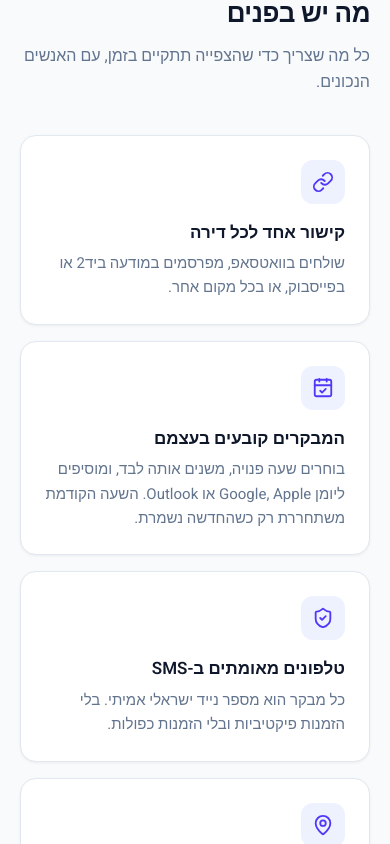
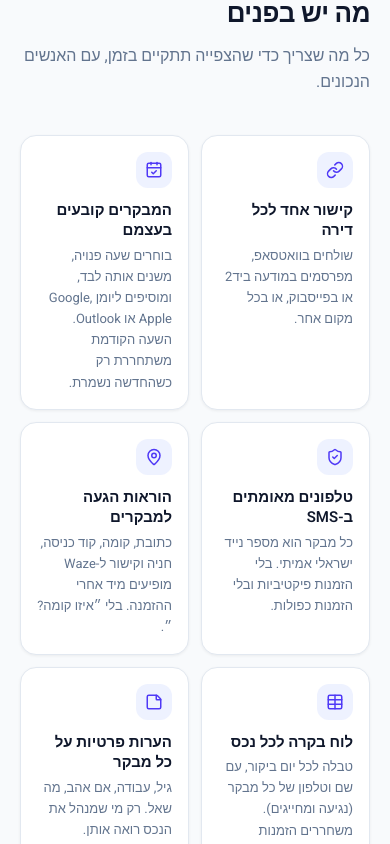
Before and after one commit to eilonmor/To-see-a-house, a React (Vite) app: page / in a window 390 px wide. Shown: the part 4560-5404 px from the top of the page. Built offline with nearby package versions, Linux system fonts and the light colour scheme; no server answers.

Commit message:
Refine feature section layout: adjust grid spacing, icon sizes, and text styles for improved readability

```diff
--- a/src/components/Landing.tsx
+++ b/src/components/Landing.tsx
@@ -173,16 +173,16 @@ export default function Landing({ loggedIn }: { loggedIn: boolean }) {
       <section id="features" className="scroll-mt-16 border-t border-slate-100 bg-slate-50">
         <Reveal className={`${container} ${sectionPad}`}>
           <SectionTitle title={L.features.title} subtitle={L.features.subtitle} />
-          <ul className="mt-10 grid gap-4 sm:grid-cols-2 lg:grid-cols-3">
+          <ul className="mt-10 grid grid-cols-2 gap-3 sm:gap-4 lg:grid-cols-3">
             {L.features.items.map((feature, i) => {
               const Icon = FEATURE_ICONS[i]
               return (
-                <li key={feature.title} className="rounded-2xl border border-slate-200 bg-white p-6 shadow-[0_1px_3px_rgba(0,0,0,.06)]">
-                  <span className="grid h-11 w-11 place-items-center rounded-xl bg-indigo-50 text-indigo-600">
-                    <Icon className="h-[22px] w-[22px]" strokeWidth={2} aria-hidden="true" />
+                <li key={feature.title} className="min-w-0 rounded-2xl border border-slate-200 bg-white p-4 shadow-[0_1px_3px_rgba(0,0,0,.06)] sm:p-6">
+                  <span className="grid h-9 w-9 place-items-center rounded-xl bg-indigo-50 text-indigo-600 sm:h-11 sm:w-11">
+                    <Icon className="h-[18px] w-[18px] sm:h-[22px] sm:w-[22px]" strokeWidth={2} aria-hidden="true" />
                   </span>
-                  <h3 className="mt-4 text-[17px] font-semibold text-slate-900">{feature.title}</h3>
-                  <p className="mt-1.5 text-[15px] leading-relaxed text-slate-500">{feature.body}</p>
+                  <h3 className="mt-3 text-[15px] leading-snug font-semibold text-slate-900 sm:mt-4 sm:text-[17px]">{feature.title}</h3>
+                  <p className="mt-1 text-[13px] leading-relaxed text-slate-500 sm:mt-1.5 sm:text-[15px]">{feature.body}</p>
                 </li>
               )
             })}
```
